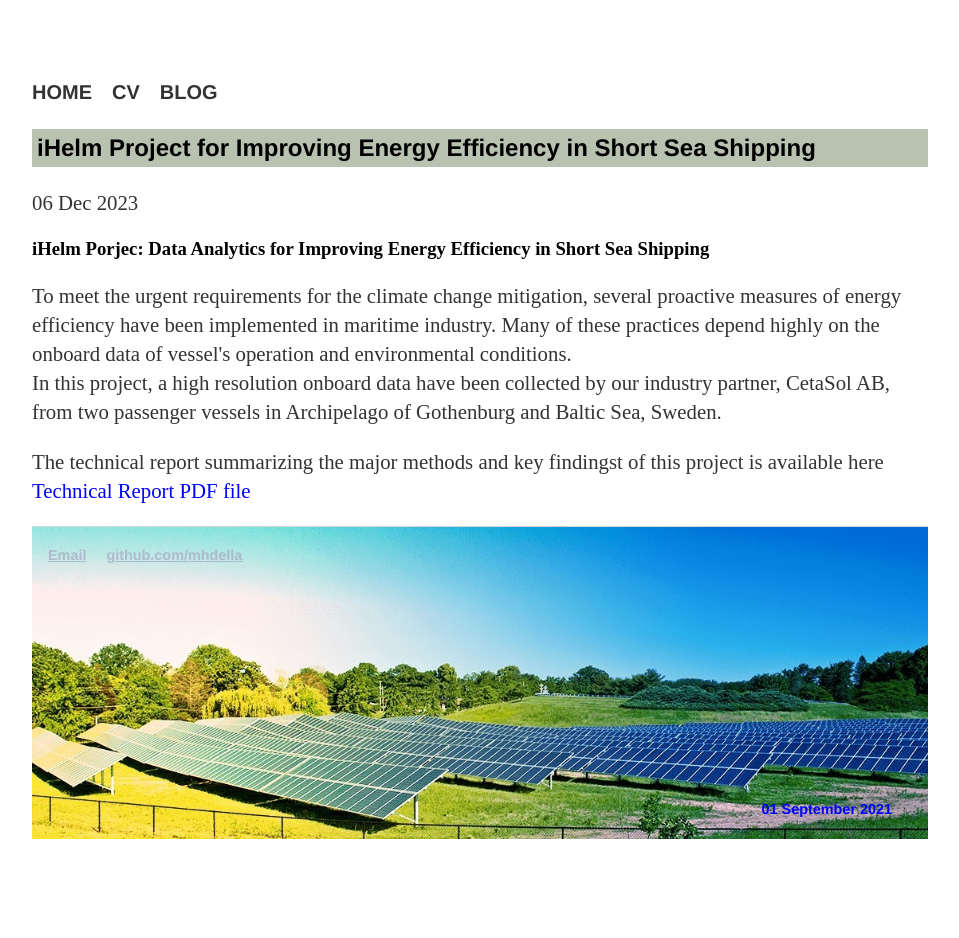
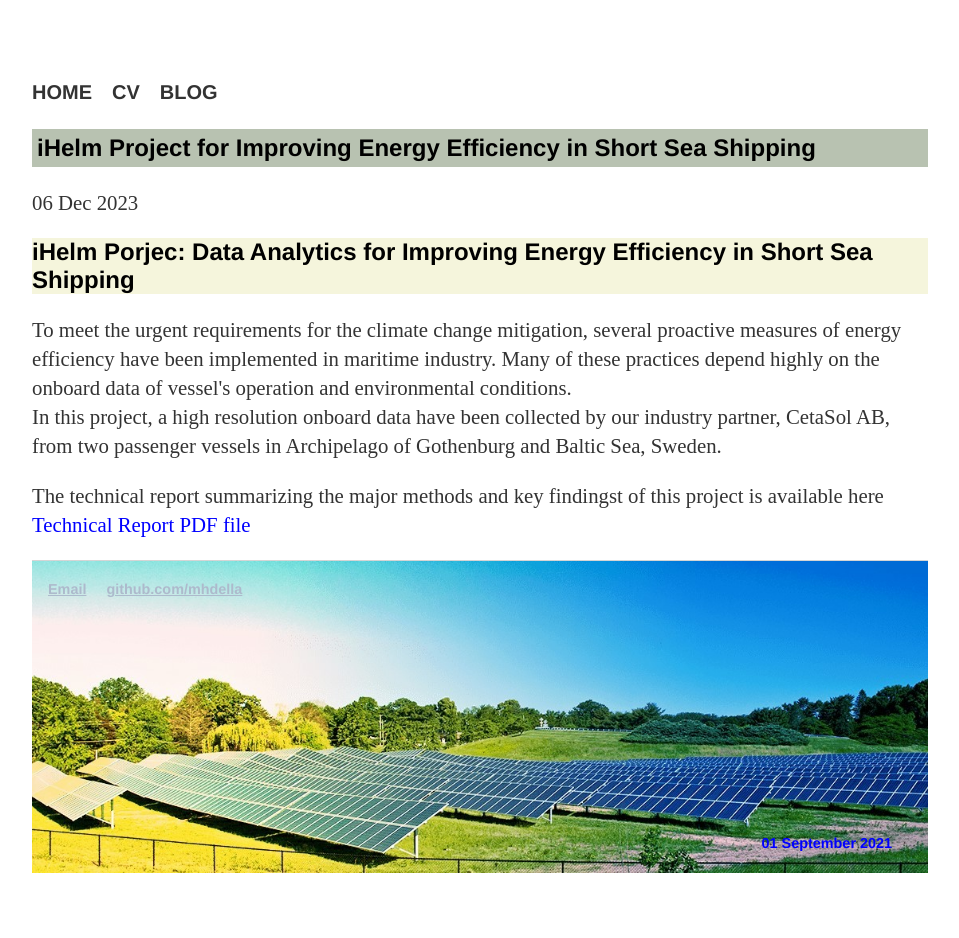
Before and after one commit to MohamedAbuella/MohamedAbuella.github.io, a Jekyll site: the page built from _posts/2023-12-06-iHelm_Project_for_Improving_Energy_Efficiency_in_Short_Sea_Shipping.html, in a window 1280 px wide. Shown: the whole page, without its empty margins (160-1119 px from the left). Built offline with Jekyll 4.4.1, drawn with Linux system fonts in a browser that asks for light colours; nearby versions of some CDN libraries; a script that is not in the unit is left out; comment, search, counter and statistics services are not loaded; before the commit the page ends 904 px from its top, so only the background shows below that.

```diff
--- a/_posts/2023-12-06-iHelm_Project_for_Improving_Energy_Efficiency_in_Short_Sea_Shipping.html
+++ b/_posts/2023-12-06-iHelm_Project_for_Improving_Energy_Efficiency_in_Short_Sea_Shipping.html
@@ -5,7 +5,7 @@ author:     Mohamed Abuella
 layout:     post
 tags:     [Blog]
 ---
-<h3> iHelm Porjec: Data Analytics for Improving Energy Efficiency in Short Sea Shipping </h3>
+<h2> iHelm Porjec: Data Analytics for Improving Energy Efficiency in Short Sea Shipping </h2>
 <p> To meet the urgent requirements for the climate change mitigation, several proactive measures of energy efficiency have been implemented in maritime industry. Many of these practices depend highly on the onboard data of vessel's operation and environmental conditions.</a>
 <br> In this project, a high resolution onboard data have been collected by our industry partner, CetaSol AB, from two passenger vessels in Archipelago of Gothenburg and Baltic Sea, Sweden.
 <p> The technical report summarizing the major methods and key findingst of this project is available here <a href="https://github.com/MohamedAbuella/Data_Analytics_for_Improving_Energy_Efficiency_in_Short_Sea_Shipping/blob/main/iHelm_Project_Report_v1.pdf"_blank" style="color:blue"> Technical Report PDF file </a> </p>
```
